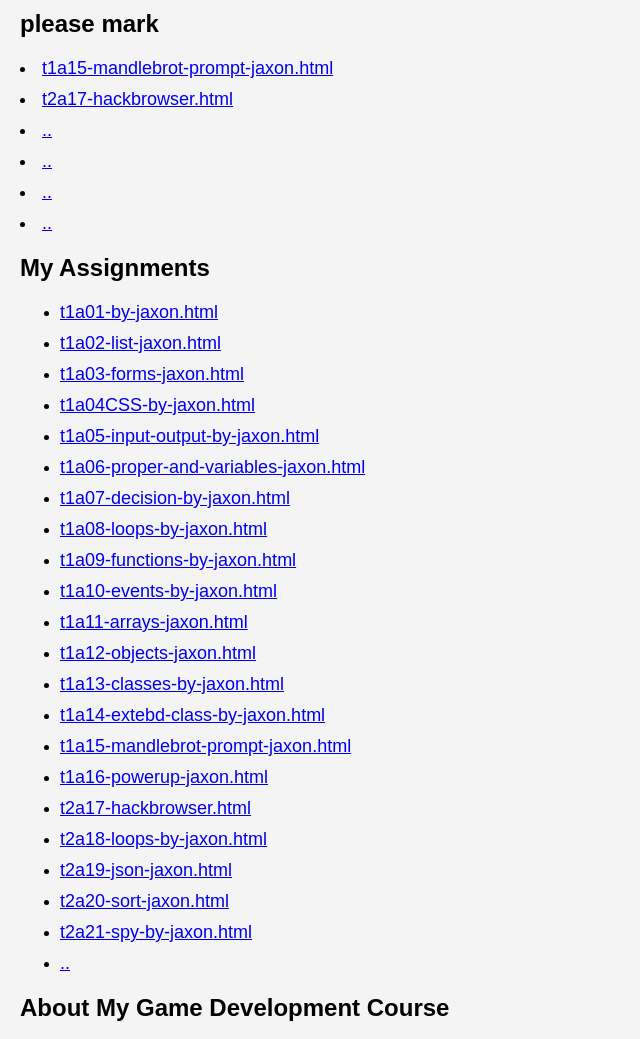
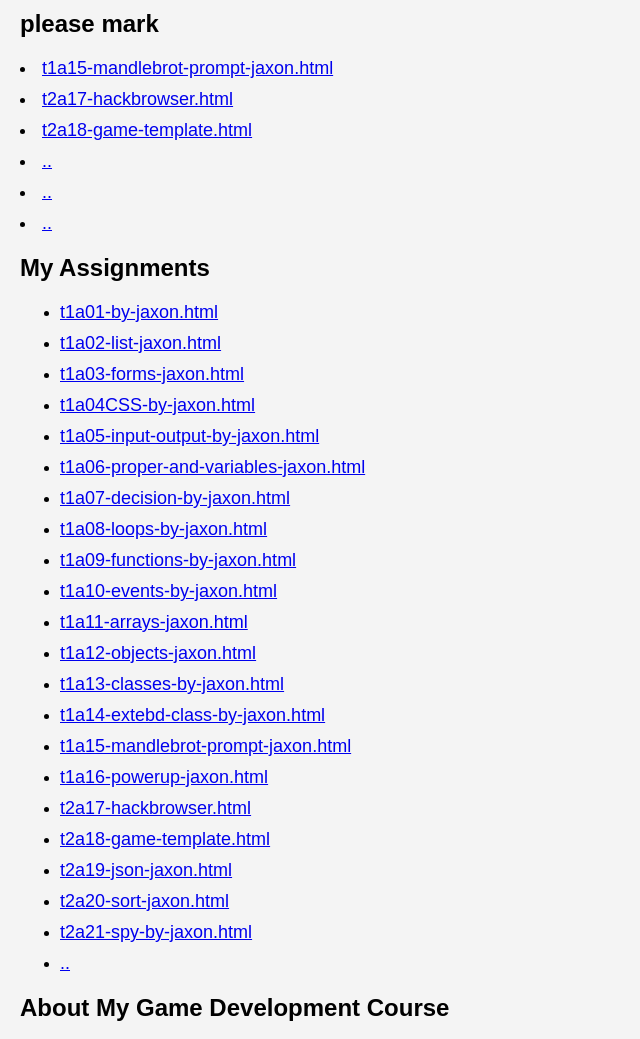
Before and after one commit to jaxon1550891/game-development-Jaxon, a plain HTML site: page index.html in a window 1280 px wide. Shown: the part 220-1259 px from the top of the page, without its empty margins (0-640 px from the left). Drawn offline with Linux system fonts and the light colour scheme.

Commit message:
Update assignment links in index.html

```diff
--- a/index.html
+++ b/index.html
@@ -59,7 +59,7 @@
   <h2>please mark</h2>
   <li><a href="t1a15-mandlebrot-prompt-jaxon.html">t1a15-mandlebrot-prompt-jaxon.html</a></li>
   <li><a href="t2a17-hackbrowser.html">t2a17-hackbrowser.html</a></li>
-  <li><a href="...">..</a></li>
+  <li><a href="t2a18-game-template.html">t2a18-game-template.html</a></li>
   <li><a href="...">..</a></li>
   <li><a href="...">..</a></li>
   <li><a href="...">..</a></li>
@@ -84,7 +84,7 @@
     <li><a href="t1a15-mandlebrot-prompt-jaxon.html">t1a15-mandlebrot-prompt-jaxon.html</a></li>
     <li><a href="t1a16-powerup-jaxon.html">t1a16-powerup-jaxon.html</a></li>
     <li><a href="t2a17-hackbrowser.html">t2a17-hackbrowser.html</a></li>
-    <li><a href="t2a18-loops-by-jaxon.html">t2a18-loops-by-jaxon.html</a></li>
+    <li><a href="t2a18-game-template.html">t2a18-game-template.html</a></li>
     <li><a href="t2a19-json-jaxon.html">t2a19-json-jaxon.html</a></li>
     <li><a href="t2a20-sort-jaxon.html">t2a20-sort-jaxon.html</a></li>
     <li><a href="t2a21-spy-by-jaxon.html">t2a21-spy-by-jaxon.html</a></li>
```
